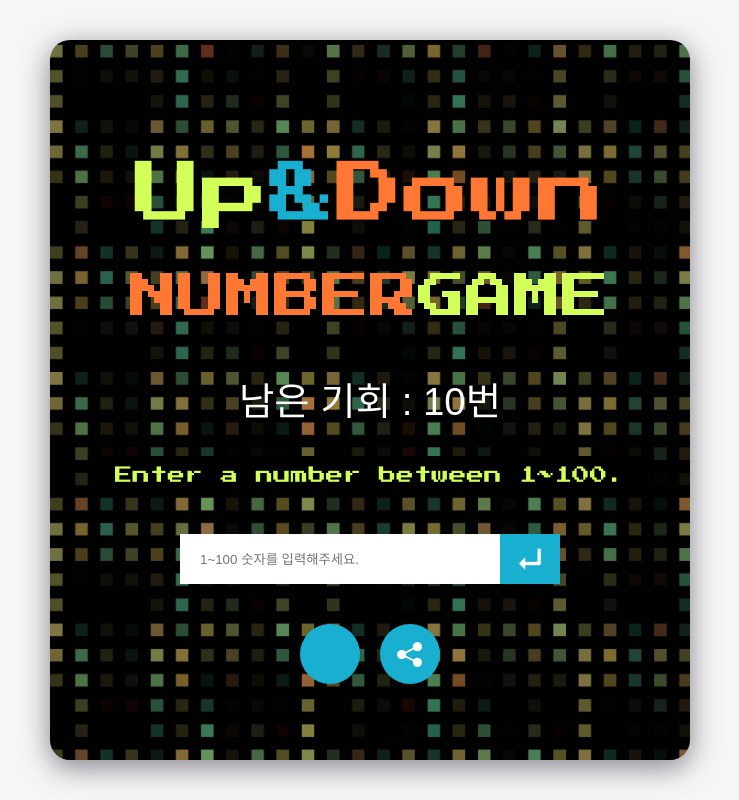
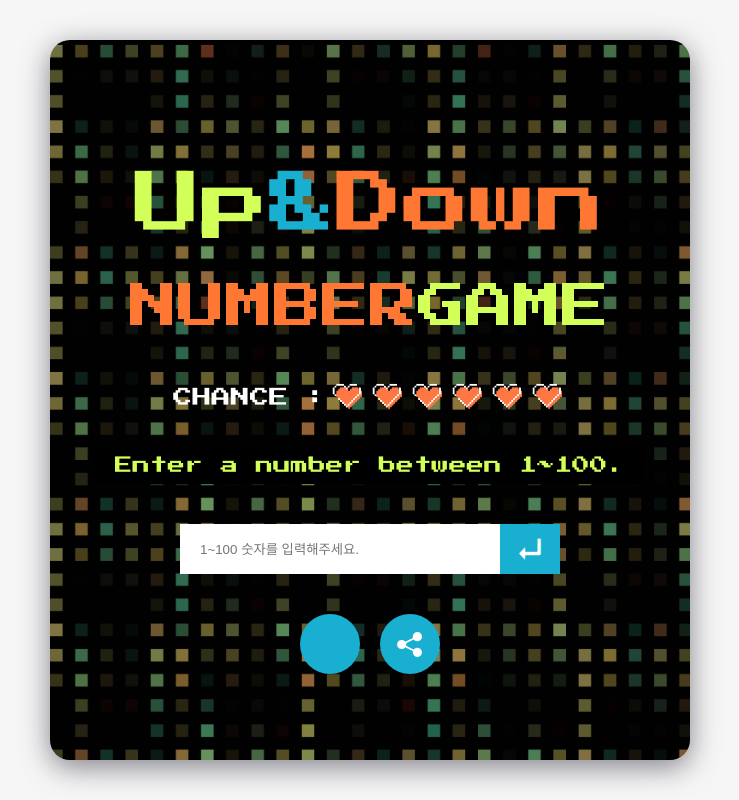
Before and after one commit to ha02e/number-guess-game, a plain HTML site: page index.html in a window 1280 px wide. Shown: the whole page, without its empty margins (270-1009 px from the left). Drawn offline with Linux system fonts and the light colour scheme; a web font is replaced by a local one.

Commit message:
기회 하트 아이콘으로 수정

```diff
--- a/index.html
+++ b/index.html
@@ -25,7 +25,10 @@
           ><span class="title-color1">GAME</span>
         </h2>
       </div>
-      <div id="chance-area">남은 기회 : 10번</div>
+      <div id="chance-area">
+        <div>CHANCE&nbsp;:</div>
+        <div id="chance-icon"></div>
+      </div>
       <div id="result-area">Enter a number between 1~100.</div>
       <div id="user-area">
         <input
--- a/main.js
+++ b/main.js
@@ -3,7 +3,7 @@ let playButton = document.getElementById("play-button");
 let userInput = document.getElementById("user-input");
 let resultArea = document.getElementById("result-area");
 let resetButton = document.getElementById("reset-button");
-let chances = 10;
+let chances = 6;
 let gameOver = false;
 let chanceArea = document.getElementById("chance-area");
 let history = [];
@@ -13,6 +13,8 @@ resetButton.addEventListener("click", reset);
 userInput.addEventListener("focus", () => {
   userInput.value = "";
 });
+
+updateChance();
 
 function pickRandomNum() {
   computerNum = Math.floor(Math.random() * 100) + 1;
@@ -33,7 +35,7 @@ function play() {
   }
 
   chances--;
-  chanceArea.textContent = `남은 기회 : ${chances}번`;
+  updateChance();
 
   if (userValue < computerNum) {
     resultArea.textContent = "UP!!";
@@ -60,11 +62,24 @@ function reset() {
 
   pickRandomNum();
 
+  chances = 6;
+  updateChance();
+
   gameOver = false;
   playButton.disabled = false;
-  chances = 10;
 
   resultArea.textContent = "1~100 숫자를 입력해주세요.";
 }
 
 pickRandomNum();
+
+function updateChance() {
+  let chanceIcon = document.getElementById("chance-icon");
+  chanceIcon.innerHTML = ""; // 이전 하트들을 지움
+
+  for (let i = 0; i < chances; i++) {
+    const imgElement = document.createElement("img");
+    imgElement.src = "/images/on-heart.png";
+    chanceIcon.appendChild(imgElement);
+  }
+}
--- a/style.css
+++ b/style.css
@@ -54,10 +54,20 @@ body {
   color: #ffffff;
   text-align: center;
   margin: 10px;
-  font-family: "East Sea Dokdo", sans-serif;
+  font-family: "Press Start 2P", system-ui;
   font-weight: 400;
   font-style: normal;
-  font-size: 2.4em;
+  font-size: 1.2em;
+  line-height: 30px;
+  display: flex;
+  justify-content: center;
+  align-items: center;
+}
+
+#chance-icon img {
+  width: 30px;
+  height: 30px;
+  margin: 0 5px;
 }
 
 #result-area {
```
Also changed, not shown: images/off-heart.png (added), images/on-heart.png (added), 1 other file.
